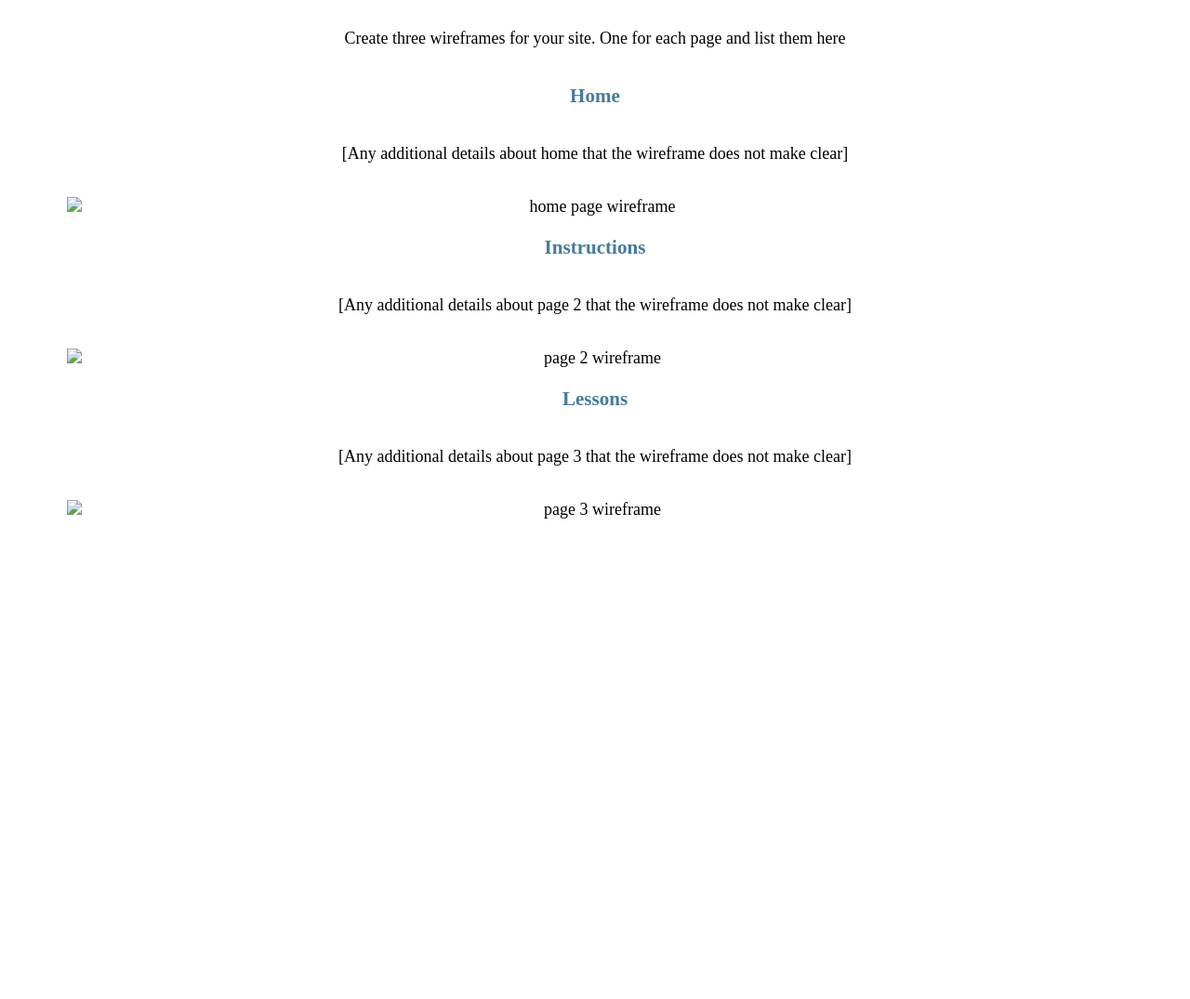
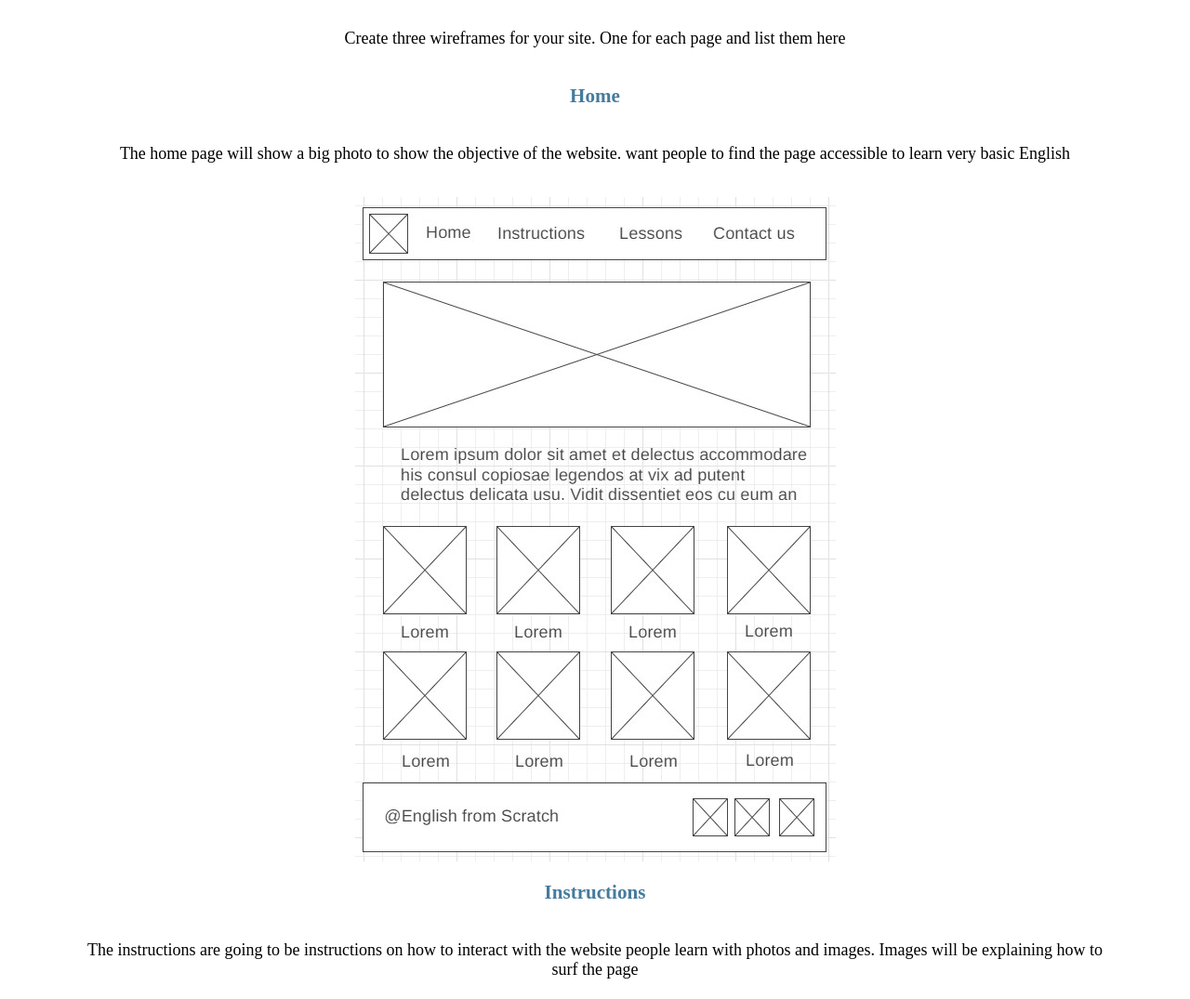
Before and after one commit to mafradiv/WDD-130, a plain HTML site: page eslpractice/site-plan.html in a window 1280 px wide. Shown: the part 7480-8555 px from the top of the page at 93% size. Before the commit the page ends 8111 px from the top, so only its background shows below. Drawn offline with Linux system fonts and the light colour scheme.

Commit message:
site plan wireframe added

```diff
--- a/eslpractice/site-plan.html
+++ b/eslpractice/site-plan.html
@@ -228,21 +228,24 @@ The other resources they find they are great, but they are not designed to this
 
       <h3>Home</h3>
       <p>
-        [Any additional details about home that the wireframe does not make clear]
+        The home page will show a big photo to show the objective of the website.
+        want people to find the page accessible to learn very basic English
       </p>
-      <img src="#" alt="home page wireframe">
+      <img src="images/Home.jpg" alt="home page wireframe">
 
       <h3>Instructions</h3>
       <p>
-        [Any additional details about page 2 that the wireframe does not make clear]
+        The instructions are going to be instructions on how to interact with the website
+        people learn with photos and images. Images will be explaining how to surf the page
       </p>
-      <img src="#" alt="page 2 wireframe">
+      <img src="images/Instructions.jpg" alt="page 2 wireframe">
 
       <h3>Lessons</h3>
       <p>
-        [Any additional details about page 3 that the wireframe does not make clear]
+        The lessons will be photos that will introduce to the vocabulary
+        necessary for the lessons
       </p>
-      <img src="#" alt="page 3 wireframe">
+      <img src="images/Lessons.jpg" alt="page 3 wireframe">
     </main>
   </body>
 
```
Also changed, not shown: eslpractice/images/Home.jpg (added), eslpractice/images/Instructions.jpg (added), eslpractice/images/Lessons.jpg (added).
